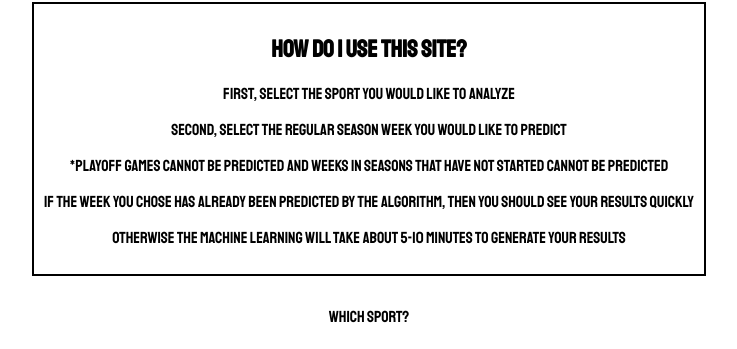
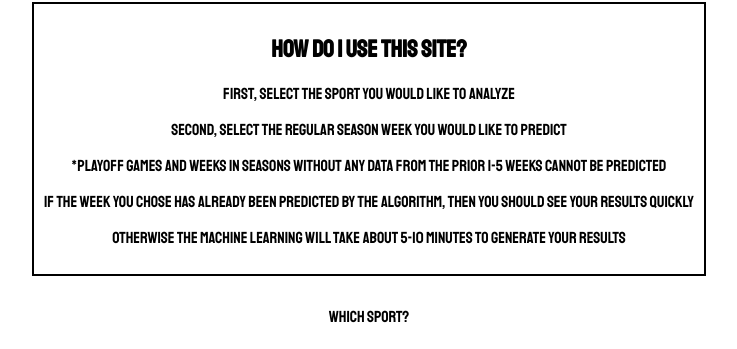
Before and after one commit to tallyw00d/nfl-machine-learning, a Flask app: page / in a window 1280 px wide. Shown: the part 104-453 px from the top of the page, without its empty margins (271-1008 px from the left). Run offline with Flask 2, Linux system fonts and the light colour scheme.

Commit message:
feat: Enhanced readme description and fixed small bug

```diff
--- a/application.py
+++ b/application.py
@@ -49,7 +49,7 @@ def my_nfl_form_post():
 
     # If we didn't get any predictions, then that means there was no training data to use (the season likely hasn't started yet)
     if (len(predictions_df) == 0):
-        str_return.append("Cannot predict anything because there is no data for the " + str(season_year_start_input) + "-" + str(season_year_start_input+1) + " season yet. Please wait until week 1 has started.")
+        str_return.append("Cannot predict anything because there is no data within the prior 1-5 weeks of the week you are trying to predict for the " + str(season_year_start_input) + "-" + str(season_year_start_input+1) + " season yet.")
         return render_template('nfl-form.html', results=str_return, subtitle="Cannot make predictions", percent_correct = "Percent Correct: 0%")
 
     # predictions_arr is the array of prediction values (string predictions)
--- a/templates/form.html
+++ b/templates/form.html
@@ -32,7 +32,7 @@
     <h2>How do I use this site?</h2>
     <p>First, select the sport you would like to analyze</p>
     <p>Second, select the regular season week you would like to predict</p>
-    <p>*playoff games cannot be predicted and weeks in seasons that have not started cannot be predicted
+    <p>*playoff games and weeks in seasons without any data from the prior 1-5 weeks cannot be predicted
     <p>If the week you chose has already been predicted by the algorithm, then you should see your results quickly</p>
     <p>Otherwise the machine learning will take about 5-10 minutes to generate your results</p>
   </div>
```
Also changed, not shown: README.md.
